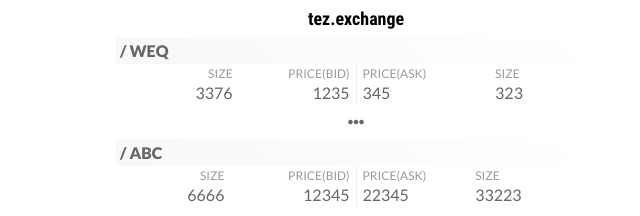
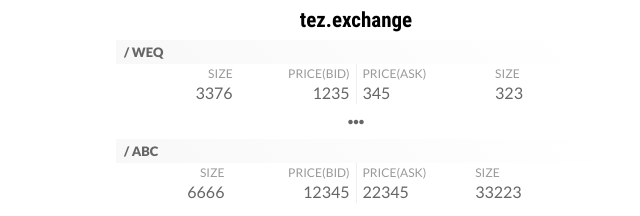
Before and after one commit to tezexchange/tezexchange-web, a Nuxt app: page / in a window 1280 px wide. Shown: the top 216 px of the page, without its empty margins (284-924 px from the left). Built offline with nearby package versions, Linux system fonts and the light colour scheme.

Commit message:
mod style

```diff
--- a/src/layouts/default.vue
+++ b/src/layouts/default.vue
@@ -12,13 +12,13 @@
 </template>
 
 <style>
-* {margin: 0; padding: 0; font-family: 'Lato'; color: #666;}
+* {margin: 0; padding: 0; font-family: 'Lato'; color: #666; font-size: 16px;}
 a {text-decoration: none; color: #000;}
 i.fas {color: #666;}
 
 header {margin: 8px 0;}
 .logo {text-align: center; transition: all 0.5s}
-.logo * {font-family: 'Roboto Condensed'; font-weight: 700; font-size: 18px;}
+.logo * {font-family: 'Roboto Condensed'; font-weight: 700; font-size: 21px;}
 </style>
 <style scoped>
 .wrapper {max-width: 480px; margin: 0 auto;}
--- a/src/pages/token/token.vue
+++ b/src/pages/token/token.vue
@@ -63,7 +63,7 @@
 </template>
 
 <style scoped>
-.title {padding: 4px; font-weight: 900; background: rgb(248,248,248); background: linear-gradient(45deg, rgba(248,248,248,1) 0%, rgba(255,255,255,1) 100%);}
+.title {font-size: 13px; padding: 4px 0 4px 8px; font-weight: 900; background: rgb(248,248,248); background: linear-gradient(45deg, rgba(248,248,248,1) 0%, rgba(255,255,255,1) 100%);}
 
 .orders-wrapper {display: flex; margin: 0 8px;}
 .orders-wrapper > div {flex-grow: 1; width: 100%; overflow:hidden; opacity: 1; transition: width .5s, opacity .5s}
```
